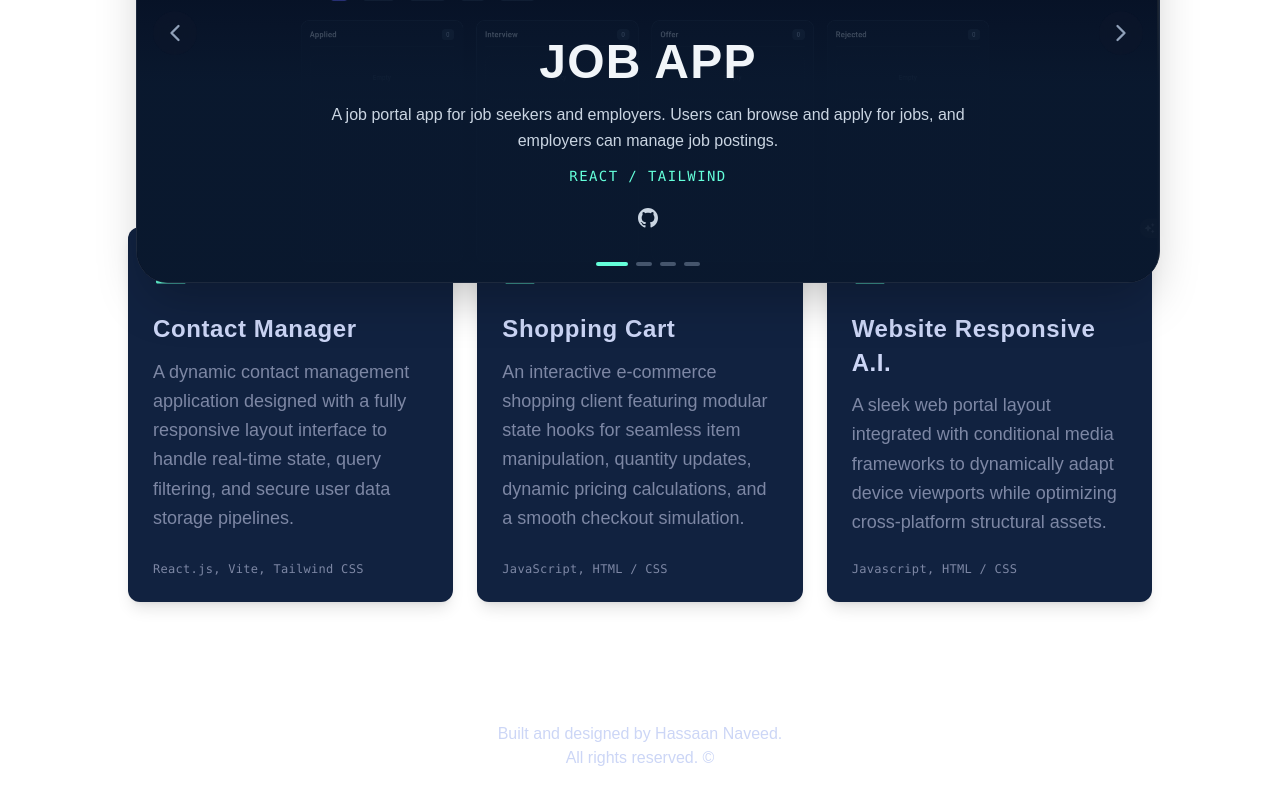
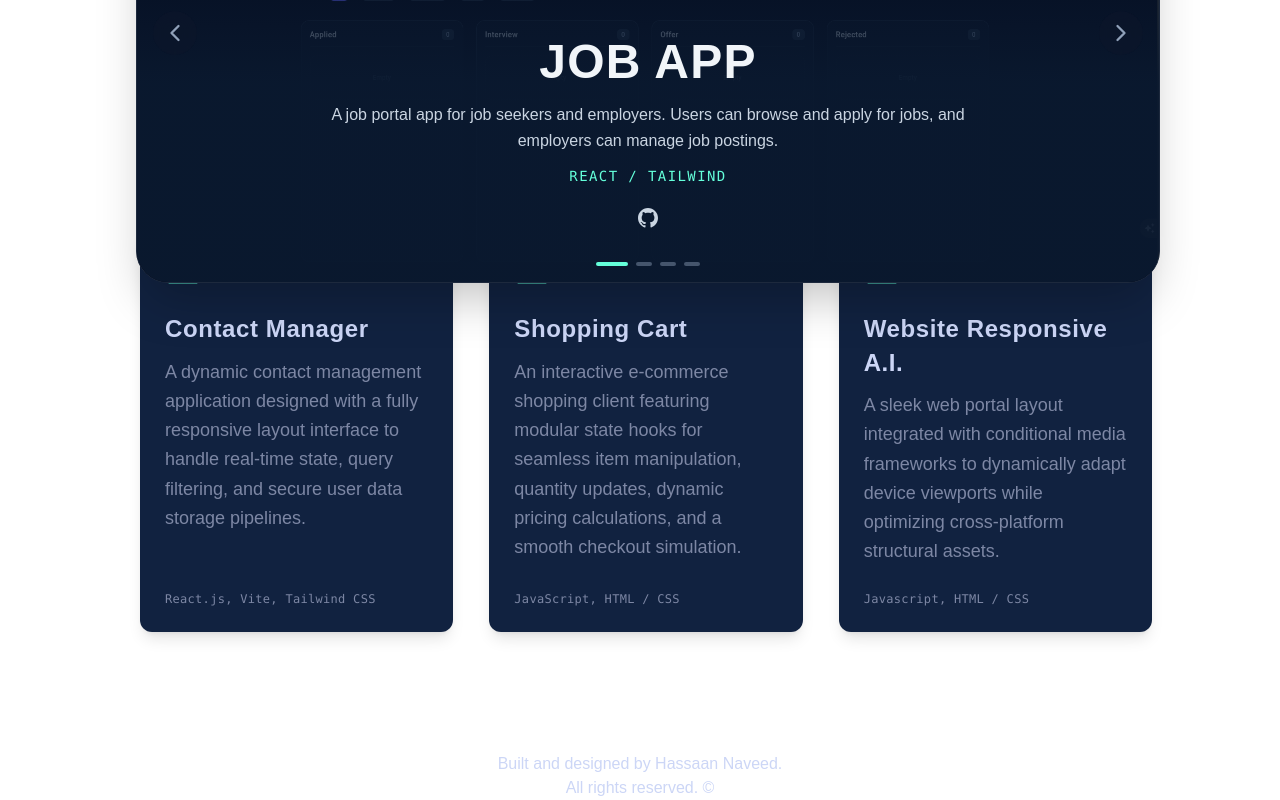
Before and after one commit to hassaanonlinux-sudo/Personal-Portfolio, a Next.js app: page / in a window 1280 px wide. Shown: the part 1794-2594 px from the top of the page. Before the commit the page ends 2564 px from the top, so only its background shows below. Built offline with nearby package versions, Linux system fonts and the light colour scheme; a web font is replaced by a local one.

Commit message:
cards margin in center of the page

```diff
--- a/components/Cards.tsx
+++ b/components/Cards.tsx
@@ -53,7 +53,7 @@ export default function ProjectGrid() {
           key={index}
           variants={cardVariants}
           whileHover={{ y: -6 }} // Smooth lift action exactly like Gazi's layout
-          className="bg-[#112240] p-6 rounded-xl flex flex-col justify-between min-h-85 transition-all duration-300 border border-transparent hover:border-slate-700/50 shadow-lg group mt-3"
+          className="bg-[#112240] ml-3 p-6 rounded-xl flex flex-col justify-between min-h-85 transition-all duration-300 border border-transparent hover:border-slate-700/50 shadow-lg group mt-3"
         >
           {/* Top Panel: Header Icons */}
           <div>
```
